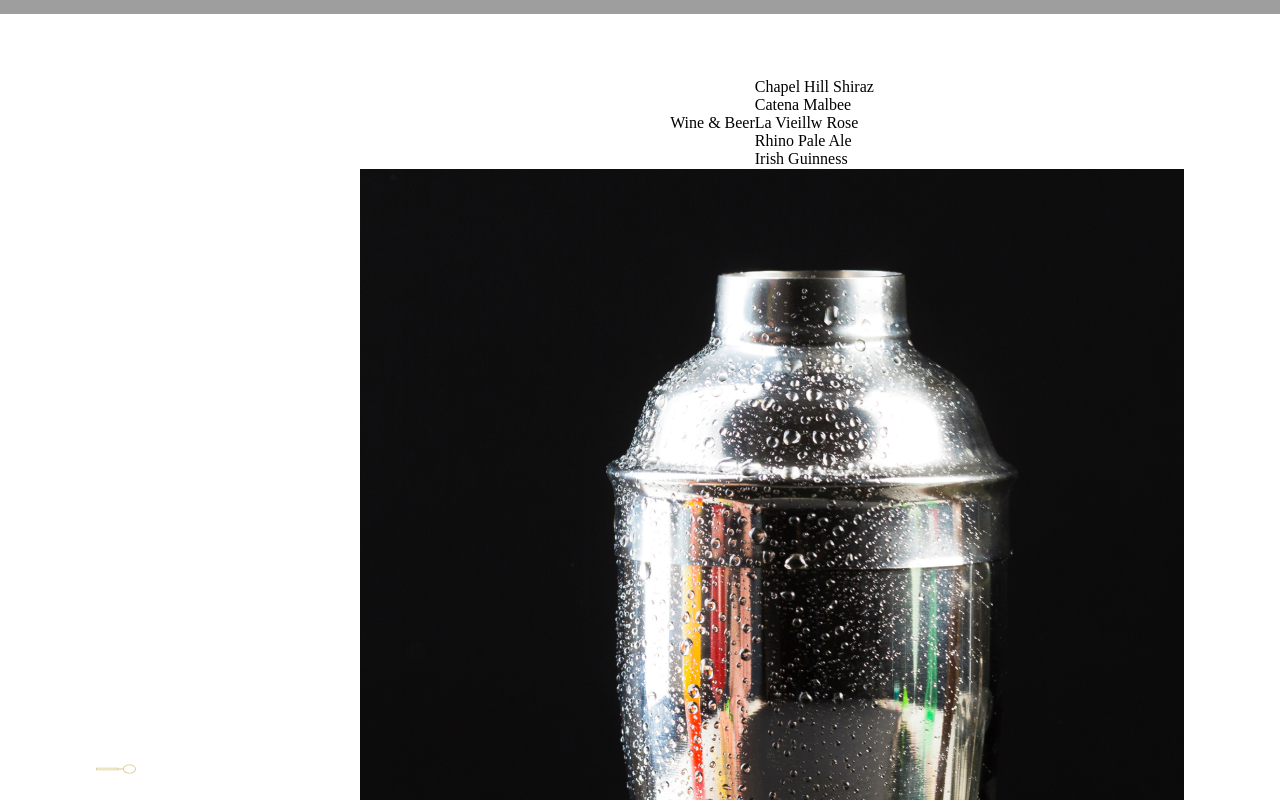
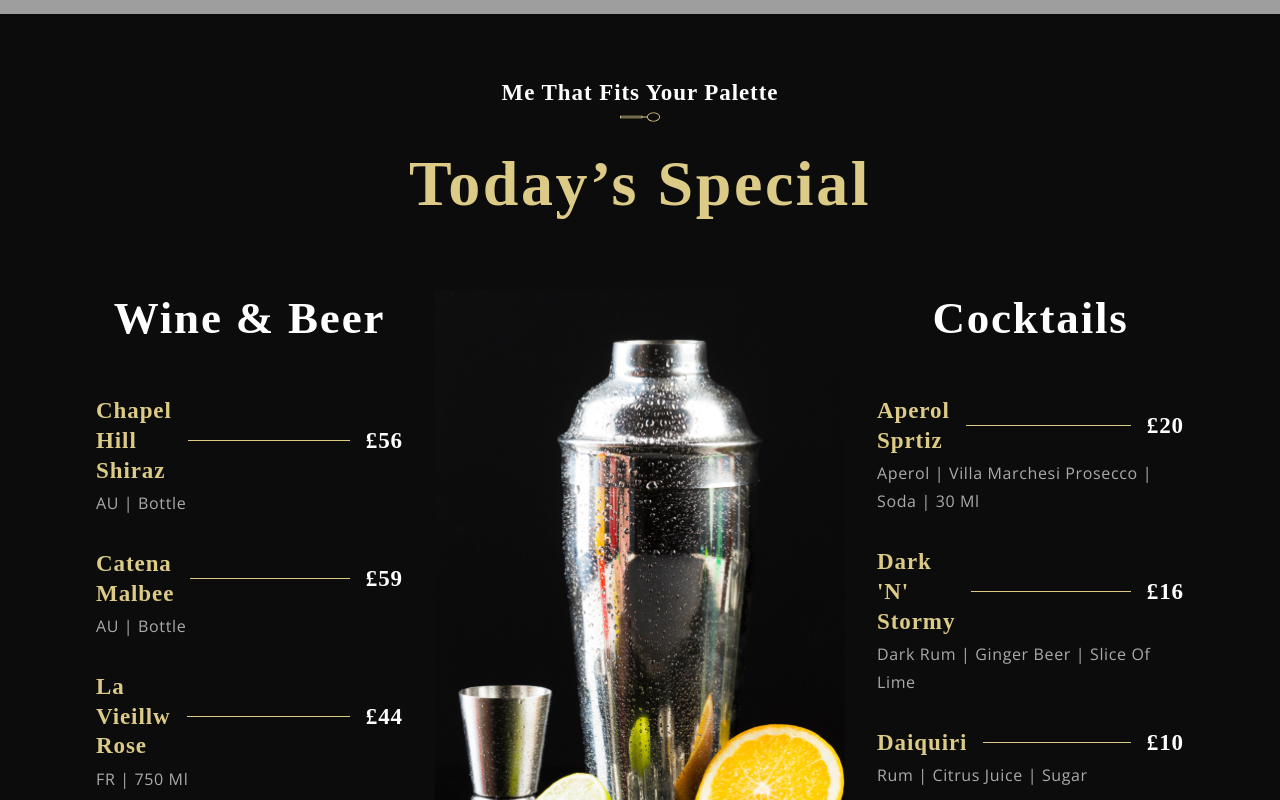
Before and after one commit to AryVidot/Modern-Restaurant, a React (Create React App) app: page / in a window 1280 px wide. Shown: the part 2180-2980 px from the top of the page. Built offline with nearby package versions, Linux system fonts and the light colour scheme; grey boxes are pictures that could not be loaded; a web font is replaced by a local one.

Commit message:
Added Drinks menu

```diff
--- a/src/components/Menuitem/MenuItem.css
+++ b/src/components/Menuitem/MenuItem.css
@@ -0,0 +1,35 @@
+.app__menuitem {
+  width: 100%;
+  margin: 1rem 0;
+
+  display: flex;
+  flex-direction: column;
+}
+
+.app__menuitem-head {
+  display: flex;
+  justify-content: space-between;
+  align-items: center;
+}
+
+.app__menuitem-sub {
+  width: 100%;
+  margin-top: 0.2rem;
+}
+
+.app__menuitem-name {
+  flex: 1;
+}
+
+.app__menuitem-dash {
+  width: 90%;
+  height: 1px;
+  background: var(--color-golden);
+  margin: 0 1rem;
+}
+
+.app__menuitem-price {
+  display: flex;
+  justify-content: flex-end;
+  align-items: flex-end;
+}
--- a/src/components/Menuitem/MenuItem.jsx
+++ b/src/components/Menuitem/MenuItem.jsx
@@ -2,8 +2,29 @@
 
 import "./MenuItem.css";
 
-const MenuItem = () => {
-  return <div>MenuItem</div>;
+const MenuItem = ({ title, price, tags }) => {
+  return (
+    <div className="app__menuitem">
+      <div className="app__menuitem-head">
+        <div className="app__menuitem-name">
+          <p className="p__cormorant" style={{ color: "#DCCA87" }}>
+            {title}
+          </p>
+        </div>
+
+        <div className="app__menuitem-dash" />
+
+        <div className="app__menuitem-price">
+          <p className="p__cormorant">{price}</p>
+        </div>
+      </div>
+      <div className="app__menuitem-sub">
+        <p className="p__opensans" style={{ color: "#AAA" }}>
+          {tags}
+        </p>
+      </div>
+    </div>
+  );
 };
 
 export default MenuItem;
--- a/src/constants/data.js
+++ b/src/constants/data.js
@@ -1,81 +1,81 @@
-import images from './images';
+import images from "./images";
 
 const wines = [
   {
-    title: 'Chapel Hill Shiraz',
-    price: '$56',
-    tags: 'AU | Bottle',
+    title: "Chapel Hill Shiraz",
+    price: "£56",
+    tags: "AU | Bottle",
   },
   {
-    title: 'Catena Malbee',
-    price: '$59',
-    tags: 'AU | Bottle',
+    title: "Catena Malbee",
+    price: "£59",
+    tags: "AU | Bottle",
   },
   {
-    title: 'La Vieillw Rose',
-    price: '$44',
-    tags: 'FR | 750 ml',
+    title: "La Vieillw Rose",
+    price: "£44",
+    tags: "FR | 750 ml",
   },
   {
-    title: 'Rhino Pale Ale',
-    price: '$31',
-    tags: 'CA | 750 ml',
+    title: "Rhino Pale Ale",
+    price: "£31",
+    tags: "CA | 750 ml",
   },
   {
-    title: 'Irish Guinness',
-    price: '$26',
-    tags: 'IE | 750 ml',
+    title: "Irish Guinness",
+    price: "£26",
+    tags: "IE | 750 ml",
   },
 ];
 
 const cocktails = [
   {
-    title: 'Aperol Sprtiz',
-    price: '$20',
-    tags: 'Aperol | Villa Marchesi prosecco | soda | 30 ml',
+    title: "Aperol Sprtiz",
+    price: "£20",
+    tags: "Aperol | Villa Marchesi prosecco | soda | 30 ml",
   },
   {
     title: "Dark 'N' Stormy",
-    price: '$16',
-    tags: 'Dark rum | Ginger beer | Slice of lime',
+    price: "£16",
+    tags: "Dark rum | Ginger beer | Slice of lime",
   },
   {
-    title: 'Daiquiri',
-    price: '$10',
-    tags: 'Rum | Citrus juice | Sugar',
+    title: "Daiquiri",
+    price: "£10",
+    tags: "Rum | Citrus juice | Sugar",
   },
   {
-    title: 'Old Fashioned',
-    price: '$31',
-    tags: 'Bourbon | Brown sugar | Angostura Bitters',
+    title: "Old Fashioned",
+    price: "£31",
+    tags: "Bourbon | Brown sugar | Angostura Bitters",
   },
   {
-    title: 'Negroni',
-    price: '$26',
-    tags: 'Gin | Sweet Vermouth | Campari | Orange garnish',
+    title: "Negroni",
+    price: "£26",
+    tags: "Gin | Sweet Vermouth | Campari | Orange garnish",
   },
 ];
 
 const awards = [
   {
     imgUrl: images.award02,
-    title: 'Bib Gourmond',
-    subtitle: 'Lorem ipsum dolor sit amet, consectetur.',
+    title: "Bib Gourmond",
+    subtitle: "Lorem ipsum dolor sit amet, consectetur.",
   },
   {
     imgUrl: images.award01,
-    title: 'Rising Star',
-    subtitle: 'Lorem ipsum dolor sit amet, consectetur.',
+    title: "Rising Star",
+    subtitle: "Lorem ipsum dolor sit amet, consectetur.",
   },
   {
     imgUrl: images.award05,
-    title: 'AA Hospitality',
-    subtitle: 'Lorem ipsum dolor sit amet, consectetur.',
+    title: "AA Hospitality",
+    subtitle: "Lorem ipsum dolor sit amet, consectetur.",
   },
   {
     imgUrl: images.award03,
-    title: 'Outstanding Chef',
-    subtitle: 'Lorem ipsum dolor sit amet, consectetur.',
+    title: "Outstanding Chef",
+    subtitle: "Lorem ipsum dolor sit amet, consectetur.",
   },
 ];
 
--- a/src/container/Menu/SpecialMenu.css
+++ b/src/container/Menu/SpecialMenu.css
@@ -0,0 +1,53 @@
+.app__specialMenu {
+  flex-direction: column;
+  background: var(--color-black);
+}
+
+.app__specialMenu-title {
+  margin-bottom: 2rem;
+  text-align: center;
+}
+
+.app__specialMenu-menu {
+  width: 100%;
+  margin: 2rem 0;
+
+  display: flex;
+  justify-content: center;
+  align-items: flex-start;
+  flex-direction: row;
+}
+
+.app__specialMenu-menu_heading {
+  font-family: var(--font-base);
+  font-weight: 600;
+  font-size: 45px;
+  line-height: 58.5px;
+  letter-spacing: 0.04em;
+
+  color: var(--color-white);
+}
+
+.app__specialMenu-menu_wine,
+.app__specialMenu-menu_cocktails {
+  flex: 1;
+  width: 100%;
+  flex-direction: column;
+}
+
+.app__specialMenu-menu_img {
+  width: 410px;
+  margin: 0 2rem;
+}
+
+.app__specialMenu-menu_img img {
+  width: 100%;
+  height: auto;
+}
+.app__specialMenu-menu_items {
+  display: flex;
+  flex-direction: column;
+
+  margin: 2rem 0;
+  width: 100%;
+}
--- a/src/container/Menu/SpecialMenu.jsx
+++ b/src/container/Menu/SpecialMenu.jsx
@@ -14,26 +14,43 @@
 
     <div className="app__specialMenu-menu">
       <div className="app__specialMenu-menu_wine flex__center">
-        <p className="app__specialMenu_menu_heading">Wine & Beer</p>
+        <p className="app__specialMenu-menu_heading">Wine & Beer</p>
         <div className="app__specialMenu-menu_items">
           {data.wines.map((wine, index) => (
-            <p>{wine.title}</p>
+            // <p>{wine.title}</p>
+            <MenuItem
+              key={wine.title + index}
+              title={wine.title}
+              price={wine.price}
+              tags={wine.tags}
+            />
           ))}
         </div>
       </div>
 
       <div className="app__specialMenu-menu_img">
-        <img src={images.menu} alt="menu shecker" />
+        <img src={images.menu} alt="menu cocktail shecker" />
       </div>
 
-      <div className="app__specialMenu-menu_cocktail flex__center">
-        <p className="app__specialMenu_menu_heading">Wine & Beer</p>
+      <div className="app__specialMenu-menu_cocktails flex__center">
+        <p className="app__specialMenu-menu_heading">Cocktails</p>
         <div className="app__specialMenu-menu_items">
           {data.cocktails.map((cocktail, index) => (
-            <p>{cocktail.title}</p>
+            // <p>{cocktail.title}</p>
+            <MenuItem
+              key={cocktail.title + index}
+              title={cocktail.title}
+              price={cocktail.price}
+              tags={cocktail.tags}
+            />
           ))}
         </div>
       </div>
+    </div>
+    <div style={{ marginTop: "15px" }}>
+      <button type="button" className="custom__button">
+        View More
+      </button>
     </div>
   </div>
 );
```
